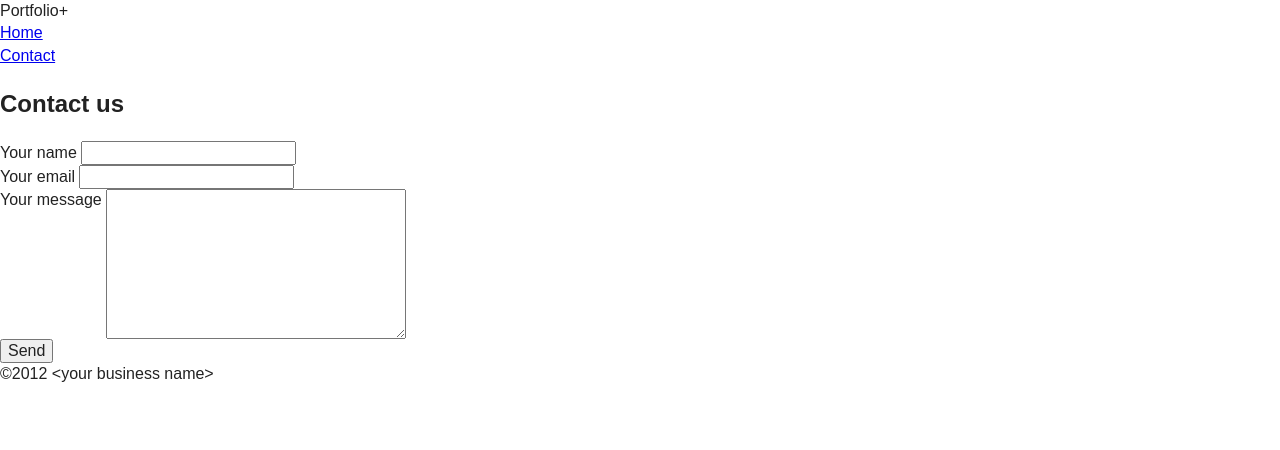
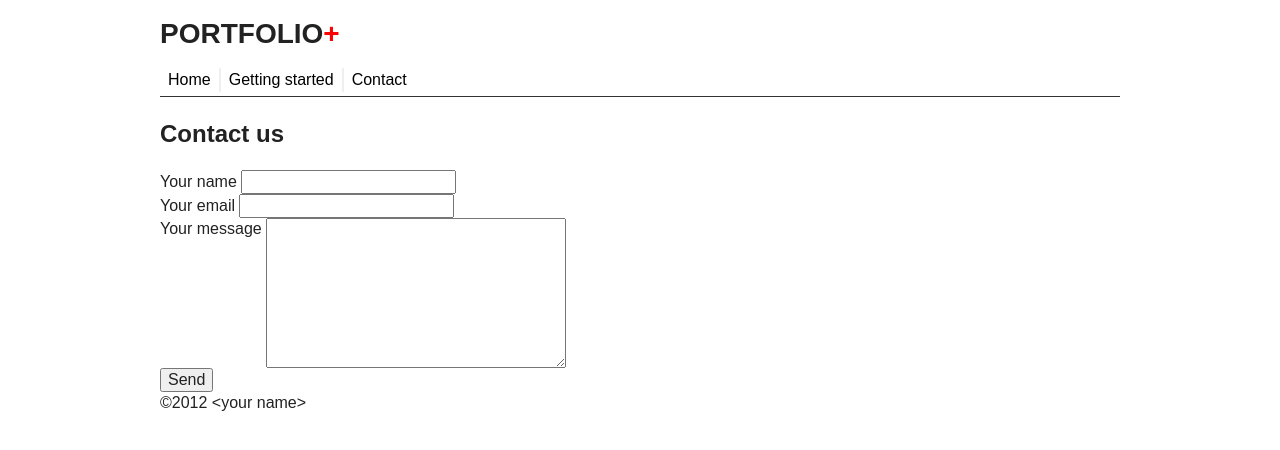
Before and after one commit to NounouBiatrice/portfolio-plus, a PHP site: page /contact in a window 1280 px wide. Shown: the top 450 px of the page. Run offline with PHP 8.4, Linux system fonts and the light colour scheme; some libraries are stand-ins or nearby versions.

Commit message:
adding default theme and start of installation instructions

```diff
--- /dev/null
+++ b/pages/documentation.php
@@ -0,0 +1,74 @@
+<?php
+/**
+ * You can delete this page once you are all set up!
+ *
+ * @link_text: Getting started
+ * @page_title: Documentation
+ * @menu_order: 3
+ */
+?>
+
+<h1>Portfolio+ guide</h1>
+
+<h2>Installation and configuration</h2>
+
+<p>
+  Open up the site-config.php file in your favourite text editor, your
+  operating system's plain text editor will do but do not use a program such as wordpad or Microsoft word. Read the instructions for
+  each of sections and edit the settings accordingly.
+</p>
+
+<p>
+  Once configured, using an FTP program of your choice upload the files from the downloaded zip file to a folder in the public root of your hosing account or web server.
+</p>
+
+<h2>Pages</h2>
+
+<p>
+  Pages are the main component of your Portfolio+ site. To add a new page or edit an existing one look in the <code>/pages</code> directory of this installation. Page
+  files are PHP templates and need to have the .php file extension. Portfolio+
+  will know about your new pages as soon as you have added them, you can tell
+  it more about you page by adding what is known as a comment to the top of
+  your new page file. The comment should be formatted as in the example below.
+</p>
+
+<pre><code>&lt;?php                     // this is the start of a PHP code section
+/**                       // this is the start of a PHP comment
+ * @link_text: Home       // The text that will show in the navigation menu
+ * @menu_order: 1         // the order in which the page should appear in the menu
+ * @page_title: Welcome   // The title of the html document for this page
+ */                       // The end of the comment
+?&gt;                        // The end of the PHP code section
+</code>
+</pre>
+
+<h2>Partials</h2>
+
+<p>
+  Partials are small pieces of reusable content for your pages. Partials live in the <code>/parials</code> directory and can be
+  either PHP templates or plain text files such as .html, .txt, .xml
+  etc. To load a page partial into a page you need to ask the page
+  loader to display it with a short snippet of PHP. If your page partial is a PHP template you may omit the file extension.
+</p>
+
+<pre><code>&lt;?php $loader->partial('yourfile.html'); ?&gt;</code></pre>
+
+<h2>Plugins</h2>
+
+<p>
+  Portfolio+ comes with a few plugins to get you started such as the
+  contact form and twitter widget. To display a plugin within your page
+  you need to ask the Plugin controller. Instructions on how to use
+  each plugin can be found in the README.txt file within the plugins
+  installation folder in the <code>/plugins</code> directory.
+</p>
+
+<pre><code>&lt;?php Plugins::display('Twitter'); ?&gt;</code></pre>
+
+<h2>Theming</h2>
+
+<p>
+  Creating a theme for your Portfolio+ site is actually very easy and
+  if you know how to code some HTML and CSS you are half way there.
+  For full documentation on how to create and share your own theme please visit the <a href="http://www.jnavigate.com/portfolio-plus">Portfolio+ theme development guide</a>.
+</p>
--- a/pages/home.php
+++ b/pages/home.php
@@ -6,9 +6,17 @@
  */
 ?>
 
-<h2>Express website engine</h2>
+<section id="content">
 
-<p>
-  <b>Portfolio+</b> is a very simple website engine designed to make it easy
-  for non-technical professionals to set up their online portfolio.
-</p>
+  <h2>Express website engine</h2>
+
+  <p>
+    <b>Portfolio+</b> is a very simple website engine designed to make it easy
+    for non-technical professionals to set up their online portfolio.
+  </p>
+
+
+
+</section>
+
+<?php $loader->partial("sidebar"); ?>
--- a/themes/default/css/style.css
+++ b/themes/default/css/style.css
@@ -218,6 +218,23 @@ td { vertical-align: top; }
    Author:
    ========================================================================== */
 
+/* elements */
+code { font-size: .9em; }
+
+/* main header */
+#logo { font-size: 28px; line-height: 28px; font-weight: bold; margin: 0 0 20px; text-transform: uppercase; }
+#logo span { color: red; }
+
+/* main navigation */
+#page-links { border-bottom: solid 1px #333; overflow: hidden; padding: 0 0 4px; }
+.page-link { display: inline; }
+.page-link a { line-height: 1em; display: block; float: left; padding: 4px 8px; text-decoration: none; color: #000; border-right: solid 2px #efefef; }
+.page-link:last-child a { border: none; }
+.page-link a:hover { color: #00e;}
+
+/* main content area */
+#main { overflow: hidden; }
+#content { width: 70%; float: left; }
 
 
 
@@ -228,10 +245,7 @@ td { vertical-align: top; }
 
 
 
-
-
-
-
+#all-cntnt { max-width: 960px; margin: 20px auto; }
 
 /* ==|== media queries ======================================================
    EXAMPLE Media Query for Responsive Design.
--- a/themes/default/index.php
+++ b/themes/default/index.php
@@ -14,20 +14,21 @@
 </head>
 
 <body>
+<div id="all-cntnt">
 
   <header>
     <?php if ($loader->is_home_page()) : ?>
-      <h1>Portfolio+</h1>
+      <h1 id="logo">Portfolio<span>+</span></h1>
     <?php else : ?>
-      <div>Portfolio+</div>
+      <div id="logo">Portfolio<span>+</span></div>
     <?php endif ?>
   </header>
 
-  <nav>
-    <ol><?php $loader->page_links() ?></ol>
+  <nav id="page-links">
+    <ol><?php $loader->page_links('page-link') ?></ol>
   </nav>
 
-  <div role="main" id="mn">
+  <div role="main" id="main">
 
     <article id="main-article">
       <?php $loader->view(); ?>
@@ -36,11 +37,12 @@
   </div>
 
   <footer>
-    &copy;2012 &lt;your business name&gt;
+    &copy;2012 &lt;your name&gt;
   </footer>
 
-  <script src="//ajax.googleapis.com/ajax/libs/jquery/1.7.2/jquery.min.js"></script>
-  <script>window.jQuery || document.write('<script src="<?php $loader->theme_url(true) ?>js/lib/jquery-1.7.2.min.js"><\/script>')</script>
-  <?php $loader->javascript() ?>
+</div>
+<script src="//ajax.googleapis.com/ajax/libs/jquery/1.7.2/jquery.min.js"></script>
+<script>window.jQuery || document.write('<script src="<?php $loader->theme_url(true) ?>js/lib/jquery-1.7.2.min.js"><\/script>')</script>
+<?php $loader->javascript() ?>
 </body>
 </html>
```
Also changed, not shown: plugins/contact-form/README.txt (added).
